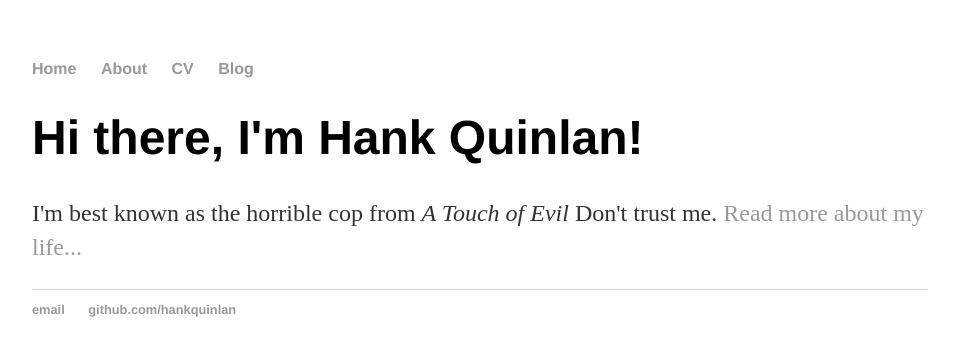
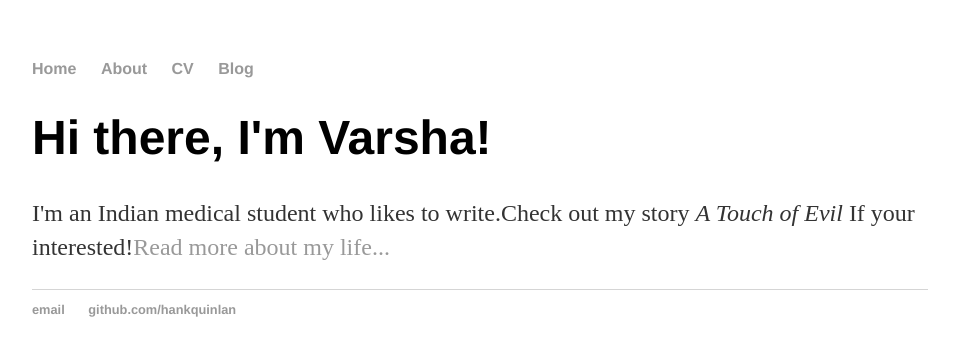
Before and after one commit to varshanjohn/varshanjohn.github.io, a Jekyll site: the page built from index.html, in a window 1280 px wide. Shown: the top 356 px of the page, without its empty margins (160-1115 px from the left). Built offline with Jekyll 4.4.1, drawn with Linux system fonts in a browser that asks for light colours.

Commit message:
changed name and added a new post

```diff
--- a/_config.yml
+++ b/_config.yml
@@ -1,2 +1,2 @@
-name: Hank Quinlan, Horrible Cop
+name: Varsha N John
 markdown: kramdown
--- a/index.html
+++ b/index.html
@@ -1,8 +1,8 @@
 ---
 layout: default
-title: Hank Quinlan, Horrible Cop
+title: Varsha's Blog
 ---
 <div class="blurb">
-	<h1>Hi there, I'm Hank Quinlan!</h1>
-	<p>I'm best known as the horrible cop from <em>A Touch of Evil</em> Don't trust me. <a href="/about">Read more about my life...</a></p>
+	<h1>Hi there, I'm Varsha!</h1>
+	<p>I'm an Indian medical student who likes to write.Check out my story <em>A Touch of Evil</em> If your interested!<a href="/about">Read more about my life...</a></p>
 </div><!-- /.blurb -->
```
Also changed, not shown: _posts/2020-08-03-My New Site Launched.md (added, +7 -0 lines), _posts/2014-04-30-hank-quinlan-site-launched.md (renamed from _layouts/_posts/2014-04-30-hank-quinlan-site-launched.md), _posts/post.html (renamed from _layouts/post.html), 1 other file.
